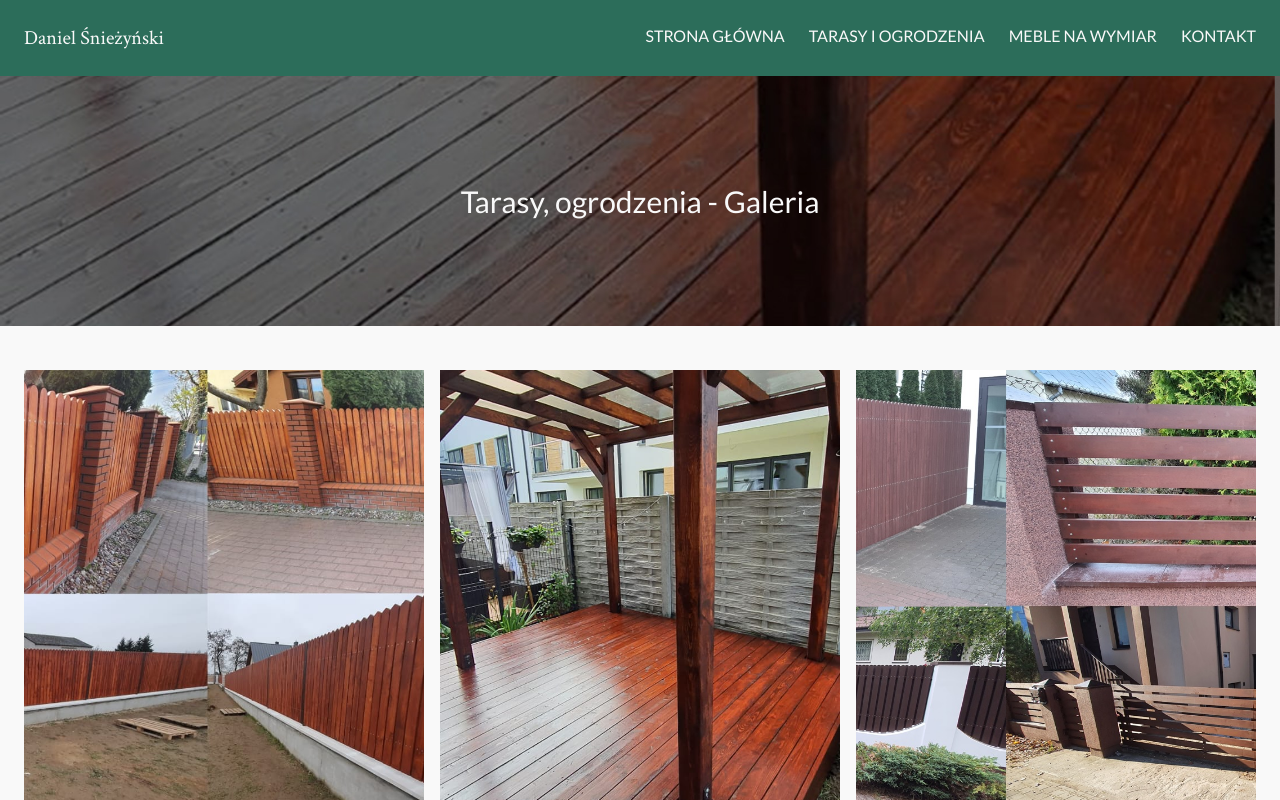
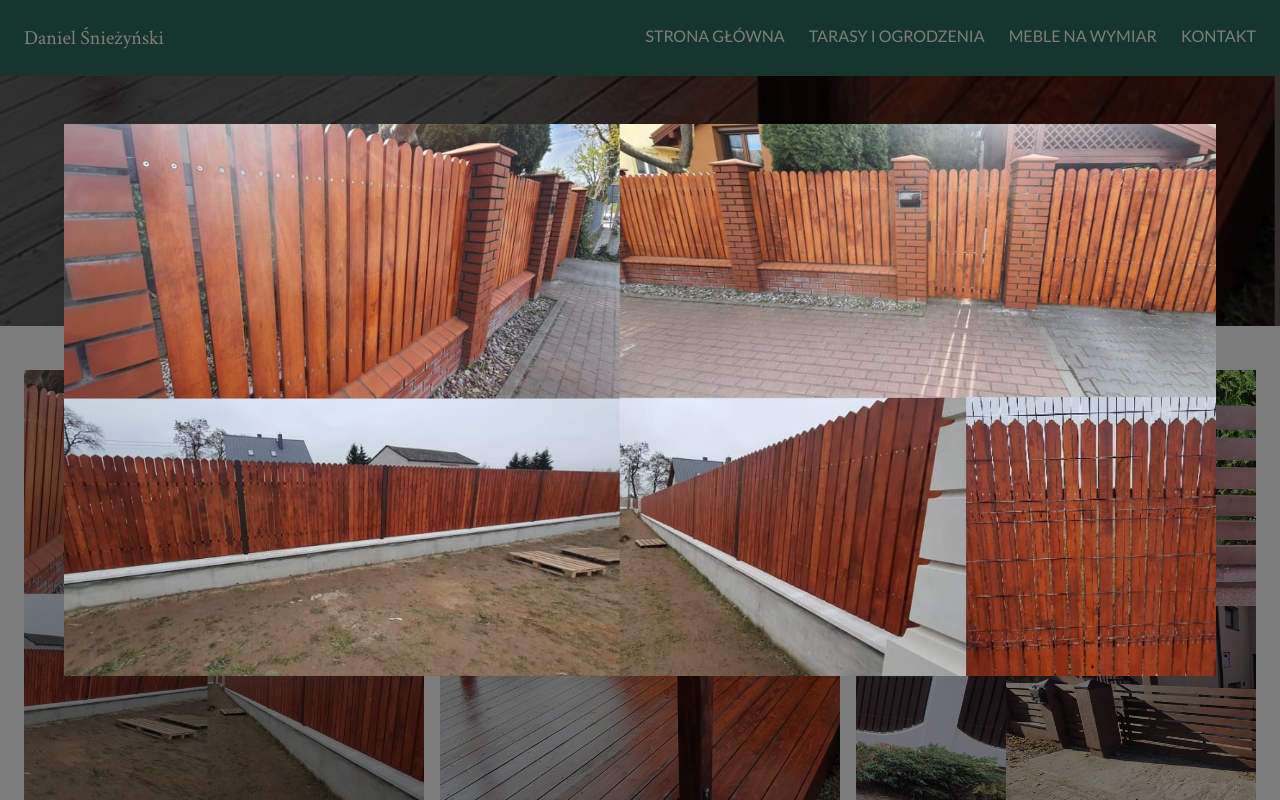
Before and after one commit to mahtyns/danielsniezynski-meble, a website built with Vite: page tarasy.html in a window 1280 px wide. Both pictures are taken after a click on the picture 224 px from the left and 595 px from the top of the page. Shown: the top 800 px of the page. Built offline with nearby package versions, Linux system fonts and the light colour scheme.

Commit message:
picture zoom tarasy

```diff
--- a/src/scripts/tarasy-gallery.js
+++ b/src/scripts/tarasy-gallery.js
@@ -1,5 +1,4 @@
 import tarasyArray from "../assets/data/tarasy-galeria";
-
 
 const galleryContainer = document.getElementById('galeria-tarasy')
 
--- /dev/null
+++ b/src/scripts/zoom-pictures.js
@@ -0,0 +1,16 @@
+const galleryPictures = document.querySelectorAll('#galeria-tarasy img');
+const page = document.querySelector('body')
+const pageFirstChild = page.firstChild;
+
+const zoomInPictures = (pic) => {
+    const zoomInWrapper = document.createElement('div');
+    const imgSrc = pic.getAttribute('src');
+    const imgAlt = pic.getAttribute('alt');
+    const listClasses = ['bg-black-opacity', 'w-full', 'h-full', 'z-10', 'fixed', 'top-0', 'left-0', 'flex', 'items-center', 'justify-center']
+    page.classList.add('overflow-y-hidden')
+    zoomInWrapper.classList.add(...listClasses);
+    zoomInWrapper.innerHTML = `<img src=${imgSrc} alt=${imgAlt} class="w-[90%] h-auto cursor-pointer" />`
+    page.insertBefore(zoomInWrapper, pageFirstChild)
+}
+
+galleryPictures.forEach(picture => picture.addEventListener('click', ()=>zoomInPictures(picture)))
--- a/tailwind.config.js
+++ b/tailwind.config.js
@@ -9,7 +9,8 @@ export default {
         'main-black': '#171717',
         'special-green': '#17372e',
         'special-green-hover': '#2c6d5a',
-        'cream': '#ecece8'
+        'cream': '#ecece8',
+        'black-opacity':'rgba(0,0,0,.5)'
       },
       fontFamily: {
         lato: ['Lato', 'sans-serif'],
--- a/tarasy.html
+++ b/tarasy.html
@@ -128,7 +128,7 @@
             </div>
             <div
                 id="meble-see-more"
-                class="flex items-center justify-center text-xl text-special-green cursor-pointer hidden">
+                class="items-center justify-center text-xl text-special-green cursor-pointer hidden">
                 Zobacz więcej...
             </div>
 
@@ -198,7 +198,8 @@
         </div>
     </footer>
     <script type="module" src="./src/scripts/tarasy-gallery.js"></script>
-    <script type="module" src="./src/scripts/responsiveMenu.js"></script>
+    <script type="module" src="./src/scripts/responsive-menu.js"></script>
+    <script type="module" src="./src/scripts/zoom-pictures.js"></script>
 
 </body>
 </html>
```
Also changed, not shown: index.html (+1 -1 lines), meble.html (+1 -1 lines), src/output.css, src/scripts/responsive-menu.js (renamed from src/scripts/responsiveMenu.js).
